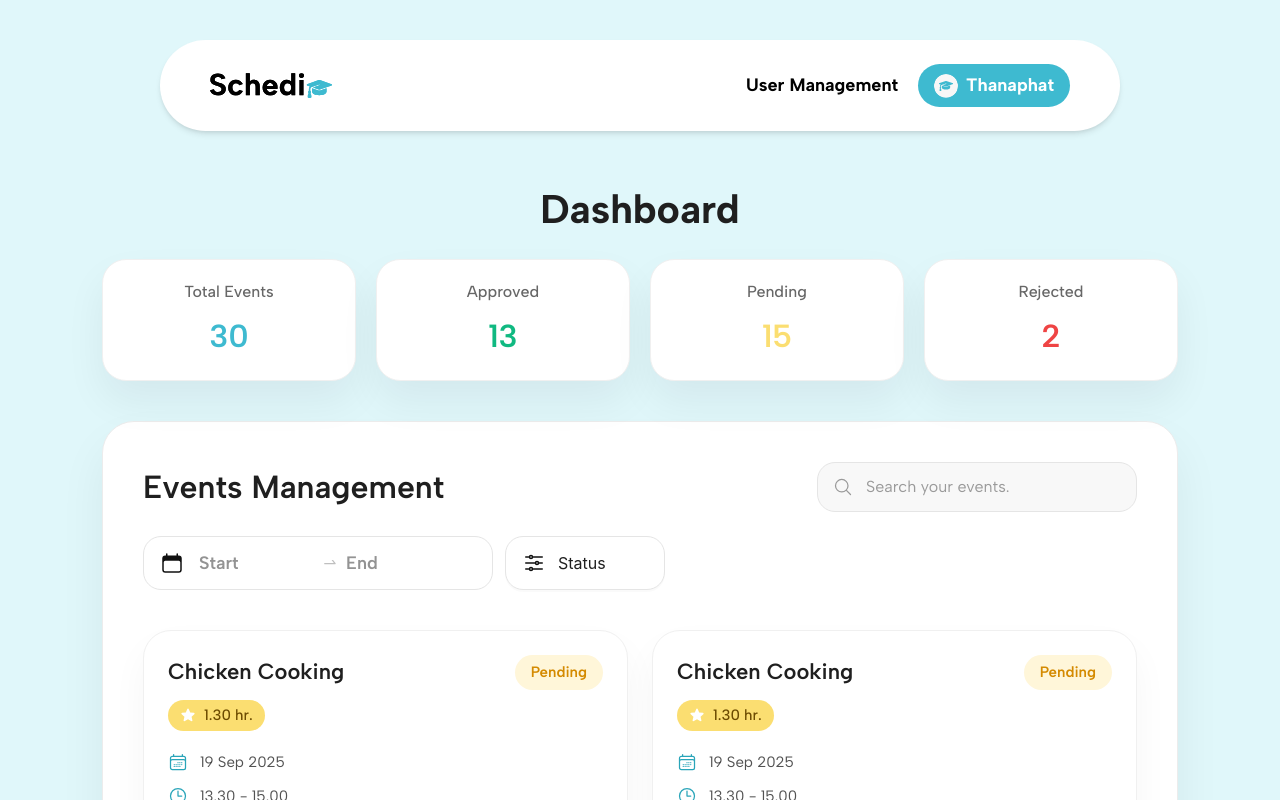
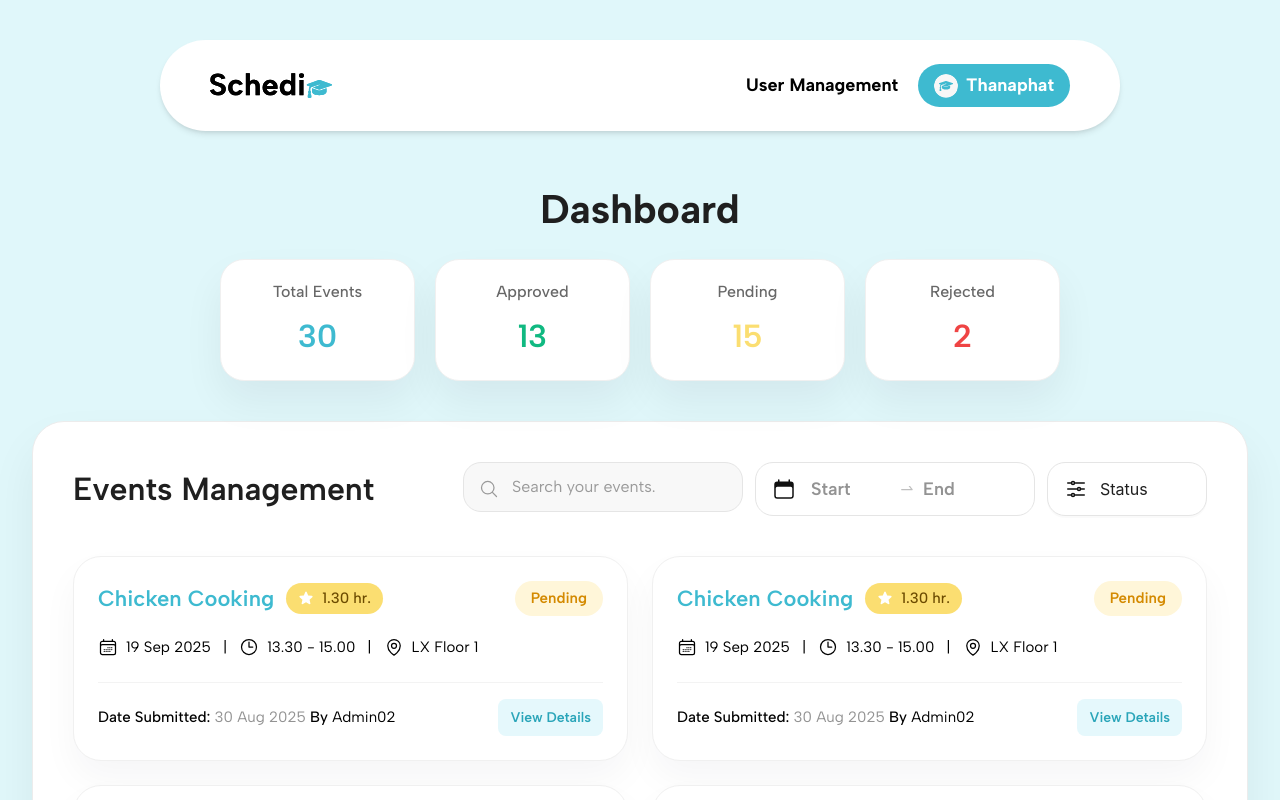
Before and after one commit to zflukz/Schedio, a React (Create React App) app in the folder client/: page /admin/dashboard in a window 1280 px wide. Shown: the top 800 px of the page. Built offline with nearby package versions, Linux system fonts and the light colour scheme.

Commit message:
Fix (Admin) : Fix Design to same Figma Feat : Add Popup when reject event

```diff
--- a/client/src/page/HomeAdmin.tsx
+++ b/client/src/page/HomeAdmin.tsx
@@ -24,6 +24,7 @@ interface AdminEvent {
   location: string;
   submissionLabel: string;
   submissionDate: string;
+  submissionBy: string;
 }
 
 const statusBadgeStyles: Record<EventStatus, string> = {
@@ -38,7 +39,7 @@ const actionButtonStyles: Record<EventStatus, string> = {
   Approved:
     "bg-[#E5F8FC] text-[#2AA5B9] hover:bg-[#d1eef5] transition-colors",
   Rejected:
-    "bg-[#F2F2F2] text-[#939393] cursor-not-allowed",
+    "bg-[#F2F2F2] text-[#939393] cursor-pointer",
 };
 
 const HomeAdmin: React.FC = () => {
@@ -71,6 +72,7 @@ const HomeAdmin: React.FC = () => {
         location: "LX Floor 1",
         submissionLabel: "Date Submitted:",
         submissionDate: "30 Aug 2025",
+        submissionBy: "Admin02",
       },
       {
         id: "2",
@@ -82,6 +84,7 @@ const HomeAdmin: React.FC = () => {
         location: "LX Floor 1",
         submissionLabel: "Date Submitted:",
         submissionDate: "30 Aug 2025",
+        submissionBy: "Admin02",
       },
       {
         id: "3",
@@ -93,6 +96,7 @@ const HomeAdmin: React.FC = () => {
         location: "LX Floor 1",
         submissionLabel: "Approved on:",
         submissionDate: "30 Aug 2025",
+        submissionBy: "Admin01",
       },
       {
         id: "4",
@@ -104,6 +108,7 @@ const HomeAdmin: React.FC = () => {
         location: "LX Floor 1",
         submissionLabel: "Approved on:",
         submissionDate: "30 Aug 2025",
+        submissionBy: "Admin01",
       },
       {
         id: "5",
@@ -115,6 +120,7 @@ const HomeAdmin: React.FC = () => {
         location: "LX Floor 1",
         submissionLabel: "Rejected on:",
         submissionDate: "1 Sep 2025",
+        submissionBy: "Admin03",
       },
       {
         id: "6",
@@ -126,6 +132,7 @@ const HomeAdmin: React.FC = () => {
         location: "LX Floor 1",
         submissionLabel: "Rejected on:",
         submissionDate: "1 Sep 2025",
+        submissionBy: "Admin03",
       },
     ],
     []
@@ -184,8 +191,8 @@ const HomeAdmin: React.FC = () => {
         <Navbar user={adminUser} />
       </div>
 
-      <main className="max-w-[1140px] mx-auto w-full px-4 sm:px-8">
-        <section className="pt-12 pb-10 text-center">
+      <main className="max-w-[1280px] mx-auto w-full px-4 sm:px-8">
+        <section className="pt-12 pb-10 text-center max-w-[840px] mx-auto w-full">
           <h1 className="text-[32px] sm:text-[40px] font-bold text-[#1F1F1F]">
             Dashboard
           </h1>
@@ -211,11 +218,12 @@ const HomeAdmin: React.FC = () => {
 
         <section className="bg-white border border-[#ECECEC] rounded-[32px] shadow-[0px_24px_48px_rgba(16,24,40,0.06)] px-6 sm:px-10 py-10">
           <div className="flex flex-col gap-6">
-            <div className="flex flex-col sm:flex-row sm:items-center sm:justify-between gap-4">
+            <div className="flex flex-col lg:flex-row lg:items-center lg:justify-between gap-4">
               <h2 className="text-[28px] sm:text-[32px] font-semibold text-[#1F1F1F]">
                 Events Management
               </h2>
-              <div className="relative w-full sm:w-auto sm:min-w-[320px]">
+              <div className="flex flex-col sm:flex-row gap-3 w-full lg:w-auto">
+                <div className="relative w-full sm:w-auto sm:min-w-[280px]">
                   <MagnifyingGlassIcon className="absolute left-4 top-1/2 -translate-y-1/2 h-5 w-5 text-[#9A9A9A]" />
                   <input
                     type="text"
@@ -225,10 +233,8 @@ const HomeAdmin: React.FC = () => {
                     onChange={(event) => setSearchTerm(event.target.value)}
                   />
                 </div>
-            </div>
 
-            <div className="flex flex-col sm:flex-row gap-3 w-full sm:w-auto">
-                <div className="bg-white flex items-center rounded-[18px] px-4 border border-[#E5E5E5] w-full sm:w-[350px] md:w-[320px] lg:w-[350px]">
+                <div className="bg-white flex items-center rounded-[18px] px-4 border border-[#E5E5E5] w-full sm:w-[280px]">
                   <svg
                     xmlns='http://www.w3.org/2000/svg'
                     viewBox='0 0 24 24'
@@ -295,6 +301,7 @@ const HomeAdmin: React.FC = () => {
                   </Button>
                 </Dropdown>
               </div>
+            </div>
 
             <div className="grid grid-cols-1 md:grid-cols-2 gap-6 pt-4">
               {filteredEvents.map((event) => (
@@ -303,13 +310,13 @@ const HomeAdmin: React.FC = () => {
                   className="flex h-full flex-col justify-between rounded-[28px] border border-[#F0F0F0] bg-white px-6 py-6 shadow-[0px_18px_36px_rgba(16,24,40,0.04)]"
                 >
                   <div className="space-y-5">
-                    <div className="flex items-start justify-between gap-3">
-                      <div>
-                        <h3 className="text-[22px] font-semibold text-[#1F1F1F]">
+                    <div className="flex items-center justify-between gap-3">
+                      <div className="flex items-center gap-3 flex-wrap">
+                        <h3 className={`text-[22px] font-semibold ${
+                          event.status === "Rejected" ? "text-[#939393]" : "text-[#3EBAD0]"}`}>
                           {event.title}
                         </h3>
-                        <div className="mt-3 flex flex-wrap items-center gap-3 text-[15px] text-[#525252]">
-                          <span className={`inline-flex items-center gap-2 rounded-full px-3 py-1 font-medium ${
+                        <span className={`inline-flex items-center gap-2 rounded-full px-3 py-1 font-medium text-[15px] ${
                           event.status === "Rejected"
                             ? "bg-[#D0D0D0] text-black"
                             : "bg-[#FBDE71] text-[#6C4B00]"
@@ -317,7 +324,6 @@ const HomeAdmin: React.FC = () => {
                           <StarIcon className="h-4 w-4 text-white" />
                           {event.duration}
                         </span>
-                        </div>
                       </div>
 
                       <span
@@ -327,17 +333,19 @@ const HomeAdmin: React.FC = () => {
                       </span>
                     </div>
 
-                    <div className="space-y-3 text-[15px] text-[#525252]">
-                      <div className="flex items-center gap-3">
-                        <CalendarDaysIcon className="h-5 w-5 text-[#2AA5B9]" />
+                    <div className="flex flex-wrap items-center gap-3 text-[15px] text-black">
+                      <div className="flex items-center gap-2">
+                        <CalendarDaysIcon className="h-5 w-5" />
                         {event.date}
                       </div>
-                      <div className="flex items-center gap-3">
-                        <ClockIcon className="h-5 w-5 text-[#2AA5B9]" />
+                      <span>|</span>
+                      <div className="flex items-center gap-2">
+                        <ClockIcon className="h-5 w-5" />
                         {event.time}
                       </div>
-                      <div className="flex items-center gap-3">
-                        <MapPinIcon className="h-5 w-5 text-[#2AA5B9]" />
+                      <span>|</span>
+                      <div className="flex items-center gap-2">
+                        <MapPinIcon className="h-5 w-5" />
                         {event.location}
                       </div>
                     </div>
@@ -345,16 +353,16 @@ const HomeAdmin: React.FC = () => {
 
                   <div className="mt-6 flex items-center justify-between border-t border-[#F3F3F3] pt-4">
                     <div className="text-[15px] text-[#7B7B7B]">
-                      <span className="font-medium text-[#525252]">
+                      <span className="font-medium text-black">
                         {event.submissionLabel}
                       </span>{" "}
-                      {event.submissionDate}
+                      <span className="text-[#939393]">{event.submissionDate}</span>{" "}
+                      <span className="text-black font-medium">By</span>{" "}
+                      <span className="text-black">{event.submissionBy}</span>
                     </div>
                     <button
-                      className={`class="text-[14px] font-semibold bg-[#3EBAD0]/30 text-[#33A9BC] px-3 py-2 rounded-[8px] hover:bg-[#3EBAD0]/45 transition" ${actionButtonStyles[event.status]}`}
-                      disabled={event.status === "Rejected"}
+                      className={`text-[14px] font-semibold px-3 py-2 rounded-[8px] transition ${actionButtonStyles[event.status]}`}
                       onClick={() => {
-                        if (event.status === "Rejected") return;
                         navigate(`/admin/events/${event.id}`, { state: { event: { ...event, tags: ["Academic", "Workshop"], totalseats: 50, contactName: "Wongsakorn", contactPhone: "0923397882" } } });
                       }}
                     >
```
Also changed, not shown: client/src/page/AdminEventManagement.tsx (+51 -8 lines). Lines whose indentation alone changed are shown as unchanged.
